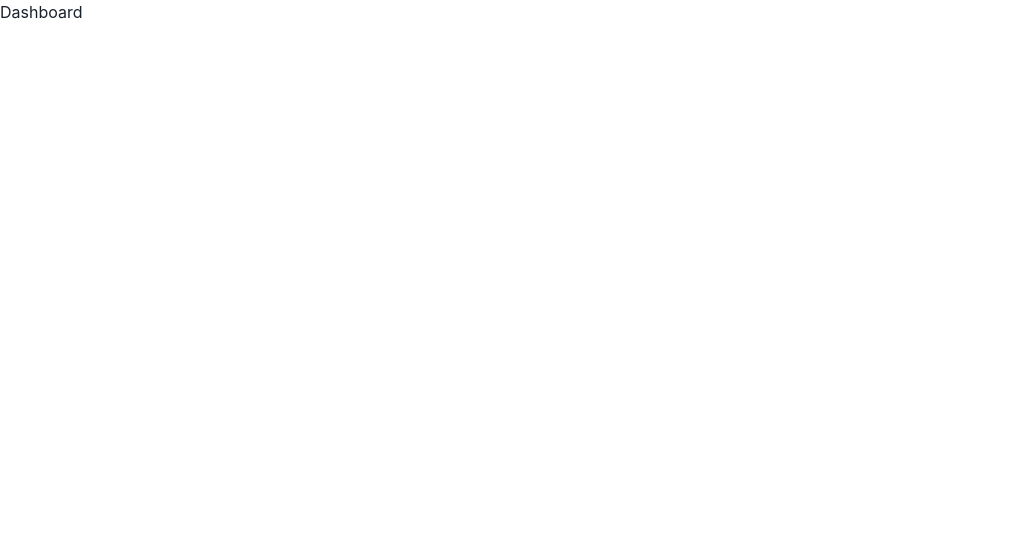
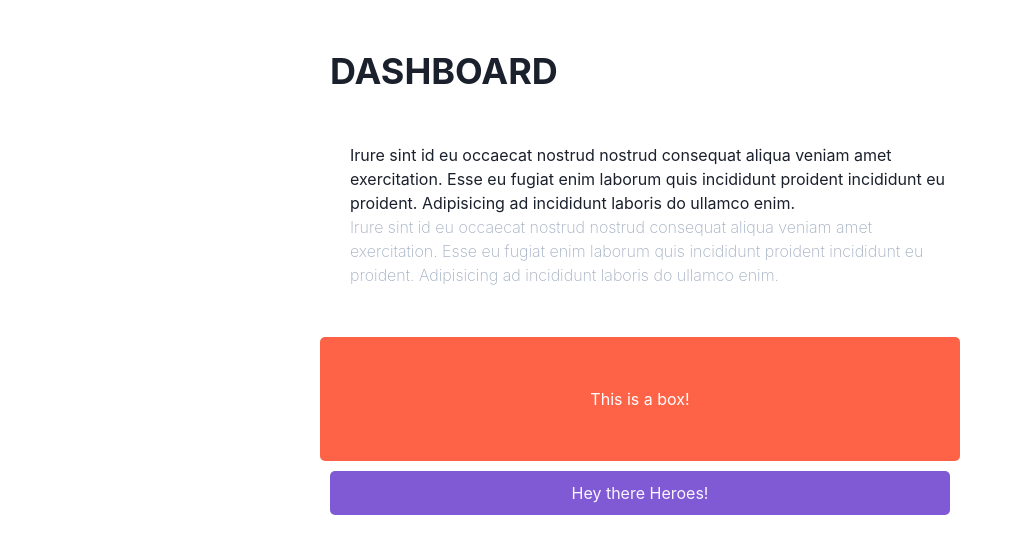
Before and after one commit to MauLight/chakra-UI-exercise, a React (Vite) app: page / in a window 1280 px wide. Shown: the top 554 px of the page, without its empty margins (0-1022 px from the left). Built offline with nearby package versions, Linux system fonts and the light colour scheme.

Commit message:
basic styling applied, style props, chakra components, systemStyleObjects

```diff
--- a/src/pages/Dashboard.jsx
+++ b/src/pages/Dashboard.jsx
@@ -1,5 +1,47 @@
+import { Box, Container, Heading, Text } from "@chakra-ui/react";
+
 export default function Dashboard() {
+
+  const boxStyle = {
+    p: "50px",
+    bg: "tomato",
+    color: "white",
+    mt: "50px",
+    textAlign: "center",
+    borderRadius: "5px",
+    transition: "all 0.3s ease",
+    ':hover': {
+      bg: "gray.100",
+      color: "tomato"
+    }
+  }
+
+  const boxStyle2 = {
+    p: "10px",
+    bg: "purple.500",
+    color: "purple.50",
+    m: "10px",
+    textAlign: "center",
+    borderRadius: "5px",
+    transition: "all 0.3s ease",
+    ':hover': {
+      bg: "purple.100",
+      color: "purple.600"
+    }
+  }
+
+
   return (
-    <div>Dashboard</div>
+    <Container as="section" maxW="2xl">
+      <Heading my="40px" p="10px" >DASHBOARD</Heading>
+      <Text marginLeft="30px">Irure sint id eu occaecat nostrud nostrud consequat aliqua veniam amet exercitation. Esse eu fugiat enim laborum quis incididunt proident incididunt eu proident. Adipisicing ad incididunt laboris do ullamco enim.</Text>
+      <Text ml="30px" color="gray.400" fontWeight="thin">Irure sint id eu occaecat nostrud nostrud consequat aliqua veniam amet exercitation. Esse eu fugiat enim laborum quis incididunt proident incididunt eu proident. Adipisicing ad incididunt laboris do ullamco enim.</Text>
+      <Box sx={boxStyle}>
+        <Text>This is a box!</Text>
+      </Box>
+      <Box sx={boxStyle2}>
+        Hey there Heroes!
+      </Box>
+    </Container>
   )
 }
```
